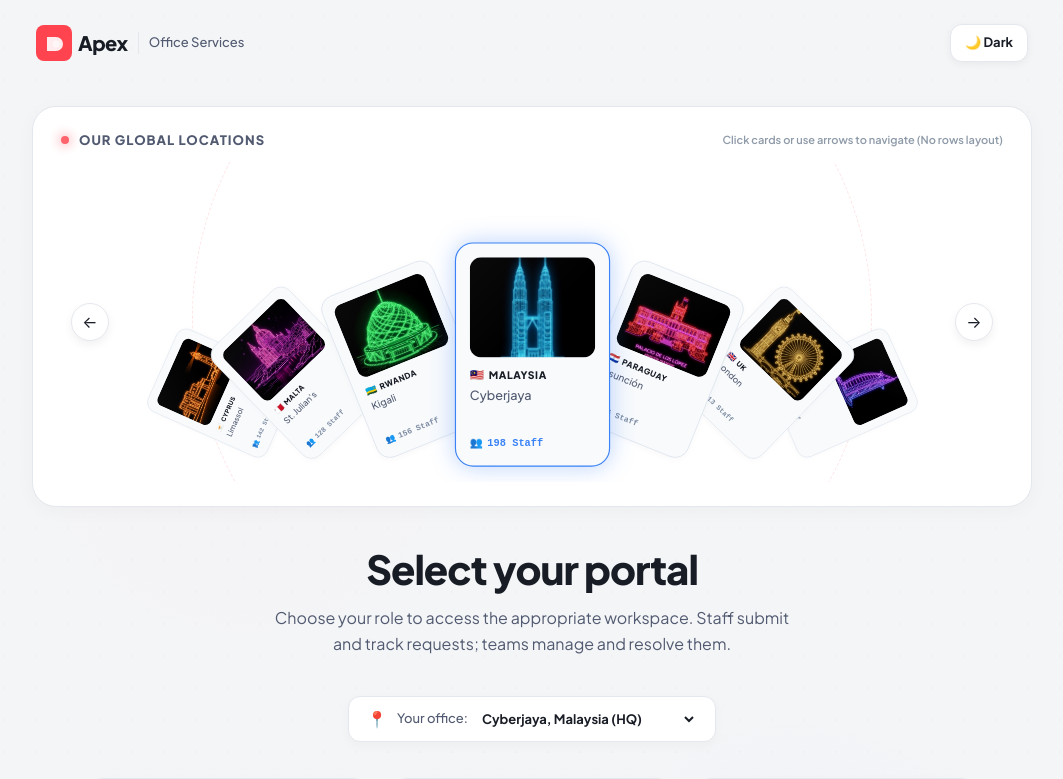
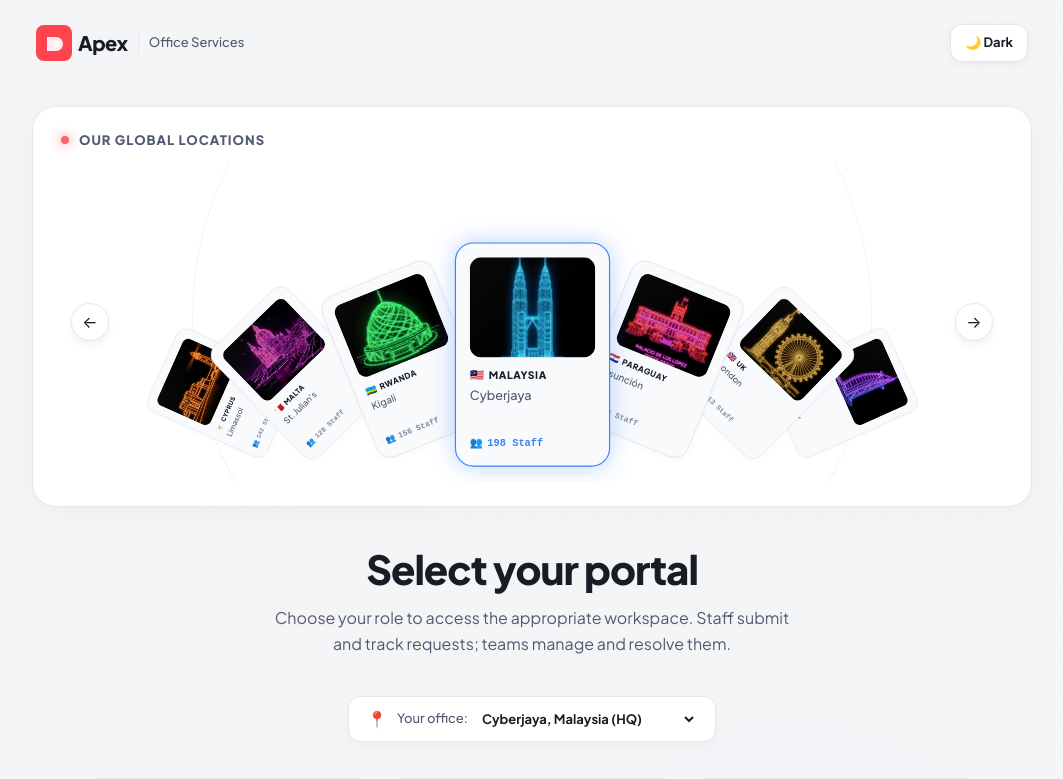
Before and after one commit to latimer-byte/Apex-, a React (Vite) app: page / in a window 1280 px wide. Shown: the top 779 px of the page, without its empty margins (108-1171 px from the left). Built offline with nearby package versions, Linux system fonts and the light colour scheme.

Commit message:
ui: remove redundant navigation helper text
Remove the instructional text from the locations header to clean up the UI and improve visual consistency.

```diff
--- a/src/App.tsx
+++ b/src/App.tsx
@@ -695,7 +695,6 @@ function PortalSelector({ onSelect, office, setOffice, theme, toggleTheme }: { o
             <span className="animate-pulse" style={{ width: 8, height: 8, borderRadius: "50%", background: "#FF444F", boxShadow: "0 0 12px #FF444F" }} />
             <span style={{ fontSize: 13, fontWeight: 800, color: theme === "dark" ? "#94A3B8" : "#515A70", letterSpacing: "1px", fontFamily: F }}>OUR GLOBAL LOCATIONS</span>
           </div>
-          <span style={{ fontSize: 11, color: theme === "dark" ? "#64748B" : "#8E9AA8", fontWeight: 600 }}>Click cards or use arrows to navigate (No rows layout)</span>
         </div>
 
         <div style={{
```
